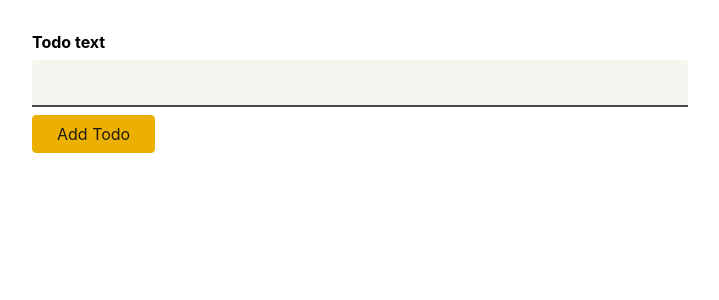
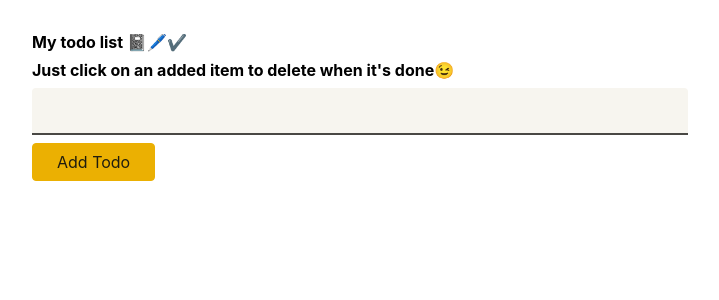
Before and after one commit to esteficodes/TODO-APP-TYPESCRIPT, a React (Vite) app: page / in a window 1280 px wide. Shown: the top 300 px of the page, without its empty margins (288-1007 px from the left). Built offline with nearby package versions, Linux system fonts and the light colour scheme.

Commit message:
last changes

```diff
--- a/src/components/NewTodo.tsx
+++ b/src/components/NewTodo.tsx
@@ -1,7 +1,7 @@
-import { useRef, useContext } from 'react';
+import { useRef, useContext } from "react";
 
-import { TodosContext } from '../store/todos-context';
-import classes from'./NewTodo.module.css'
+import { TodosContext } from "../store/todos-context";
+import classes from "./NewTodo.module.css";
 
 const NewTodo: React.FC = () => {
   const todosCtx = useContext(TodosContext);
@@ -23,8 +23,9 @@ const NewTodo: React.FC = () => {
 
   return (
     <form onSubmit={submitHandler} className={classes.form}>
-      <label htmlFor='text'>Todo text</label>
-      <input type="text" id='text' ref={todoTextInputRef} />
+      <label htmlFor="text">My todo list 📓🖊️✔️</label>
+      <label htmlFor="text">Just click on an added item to delete when it's done😉</label>
+      <input type="text" id="text" ref={todoTextInputRef} />
       <button>Add Todo</button>
     </form>
   );
--- a/src/store/todos-context.tsx
+++ b/src/store/todos-context.tsx
@@ -1,6 +1,6 @@
-import React, { useState, PropsWithChildren } from 'react'; //adding propswithchildren as per React 18 version
+import React, { useState, PropsWithChildren } from "react"; //adding propswithchildren as per React 18 version
 
-import Todo from '../models/todo';
+import Todo from "../models/todo";
 
 type TodosContextObj = {
   items: Todo[];
@@ -44,5 +44,4 @@ const TodosContextProvider: React.FC<PropsWithChildren<{}>> = (props) => {
   );
 };
 
-
 export default TodosContextProvider;
```
Also changed, not shown: src/components/NewTodo.module.css (line endings or trailing spaces), src/components/Todos.tsx (line endings or trailing spaces). Lines whose indentation alone changed are shown as unchanged.
